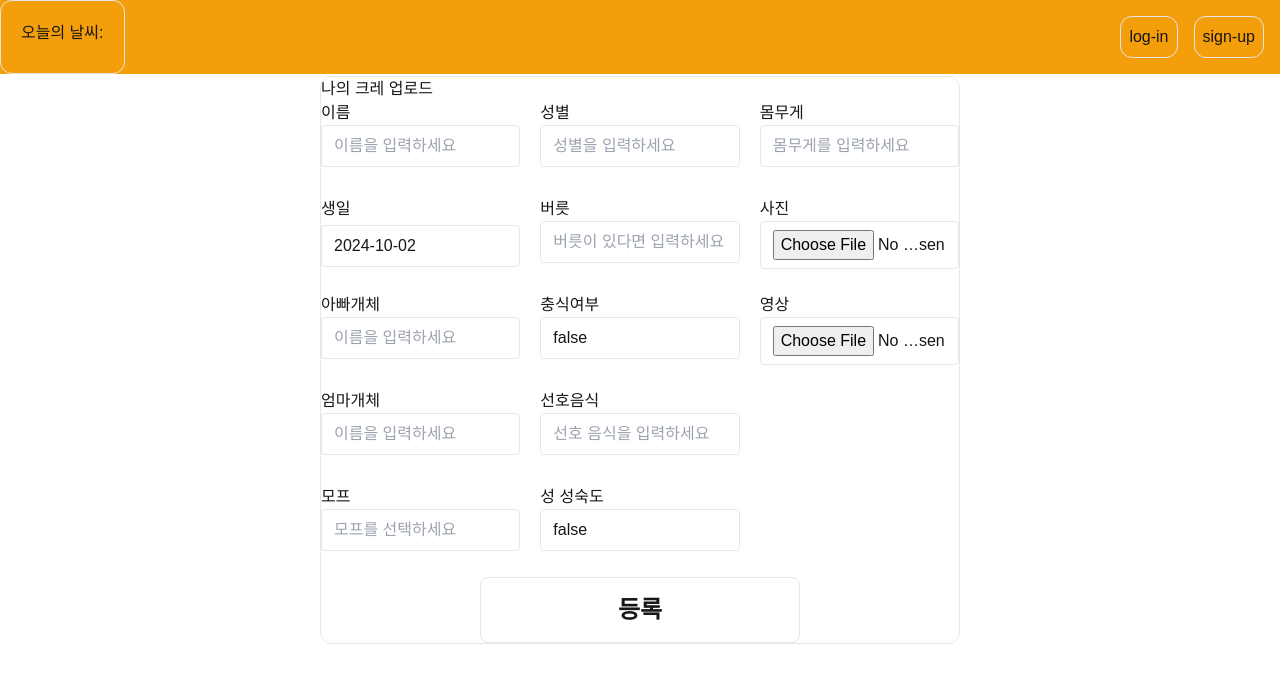
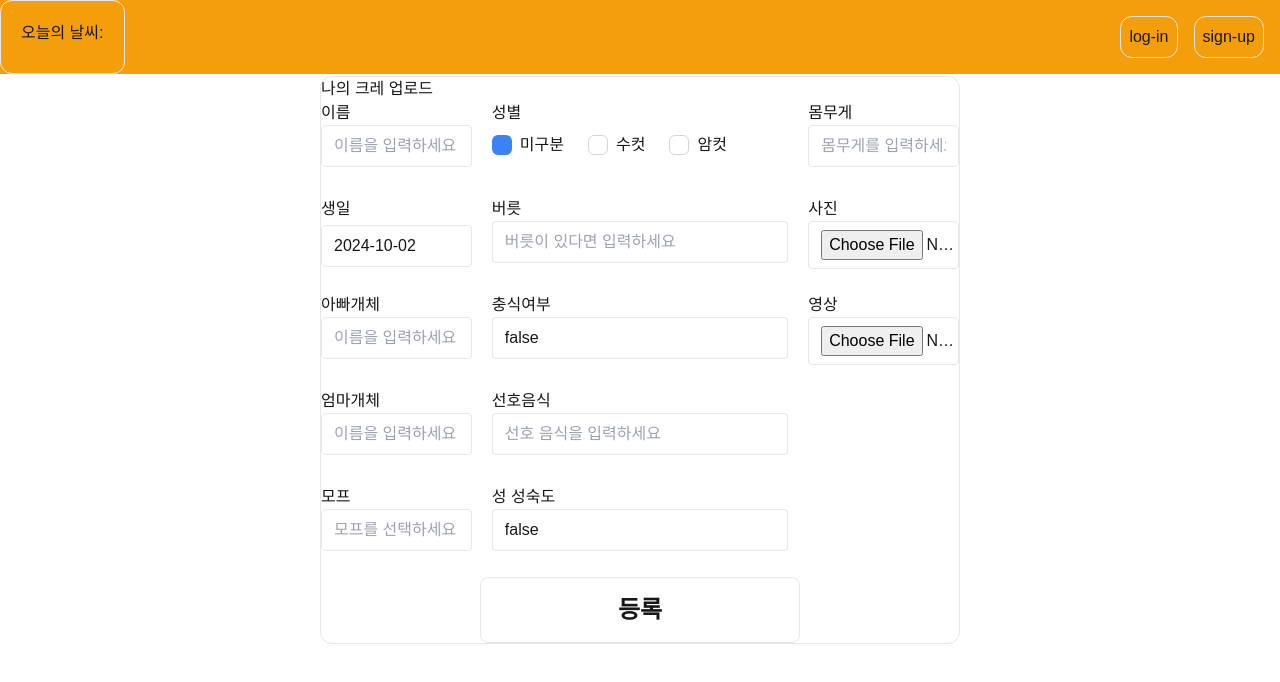
Before and after one commit to Ahnjonghyun87/playground, a Next.js app: page /reptileInform in a window 1280 px wide. Shown: the top 682 px of the page. Built offline with nearby package versions, Linux system fonts and the light colour scheme; no server answers.

Commit message:
성별을 radio 타입에서 checkbox처럼 css꾸미기

```diff
--- a/src/app/(menu)/reptileInform/page.tsx
+++ b/src/app/(menu)/reptileInform/page.tsx
@@ -43,7 +43,7 @@ const ReptileInform = () => {
         mother: "",
         father: "",
         morph: "",
-        gender: "",
+        gender: "미구분",
         behavior: "",
         eatInsect: false,
         eating: "",
@@ -142,13 +142,43 @@ const ReptileInform = () => {
           </div>
           <div className="pb-1">
             <label htmlFor="gender">성별</label>
-            <input
-              {...register("gender")}
-              placeholder="성별을 입력하세요"
-              type="text"
-              id="gender"
-              className="border rounded w-full py-2 px-3"
-            />
+            <div className="flex gap-6 mt-2">
+              <label className="flex items-center cursor-pointer">
+                <input
+                  {...register("gender")}
+                  value="미구분"
+                  type="radio"
+                  id="gender-unselected"
+                  className="hidden peer"
+                />
+                <span className="w-5 h-5 border border-gray-300 rounded-md peer-checked:bg-blue-500 peer-checked:border-transparent transition-all"></span>
+                <span className="ml-2">미구분</span>
+              </label>
+
+              <label className="flex items-center cursor-pointer">
+                <input
+                  {...register("gender")}
+                  value="수컷"
+                  type="radio"
+                  id="gender-male"
+                  className="hidden peer"
+                />
+                <span className="w-5 h-5 border border-gray-300 rounded-md peer-checked:bg-blue-500 peer-checked:border-transparent transition-all"></span>
+                <span className="ml-2">수컷</span>
+              </label>
+
+              <label className="flex items-center cursor-pointer">
+                <input
+                  {...register("gender")}
+                  value="암컷"
+                  type="radio"
+                  id="gender-female"
+                  className="hidden peer"
+                />
+                <span className="w-5 h-5 border border-gray-300 rounded-md peer-checked:bg-blue-500 peer-checked:border-transparent transition-all"></span>
+                <span className="ml-2">암컷</span>
+              </label>
+            </div>
           </div>
           <div className="pb-1">
             <label htmlFor="behavior">버릇</label>
```
